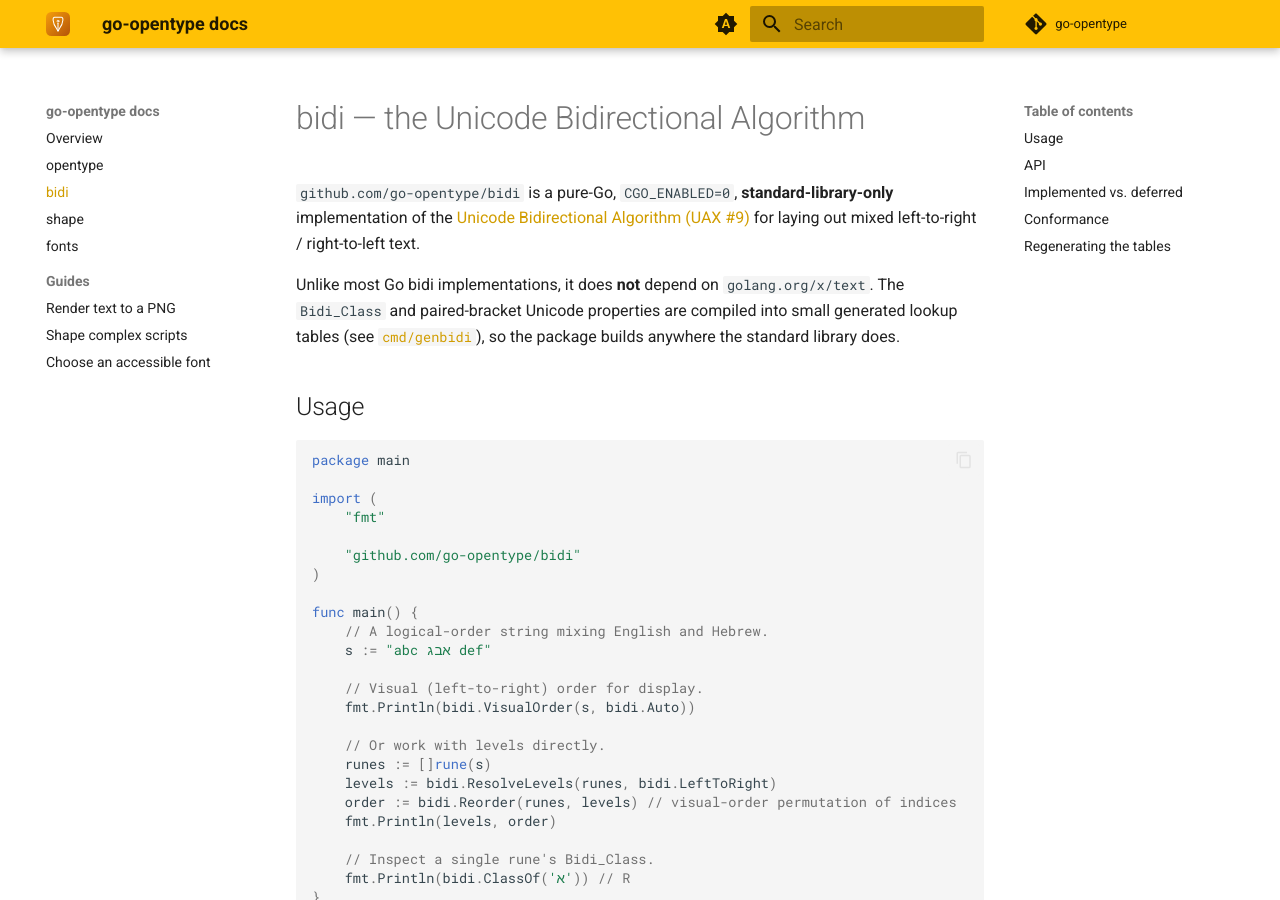
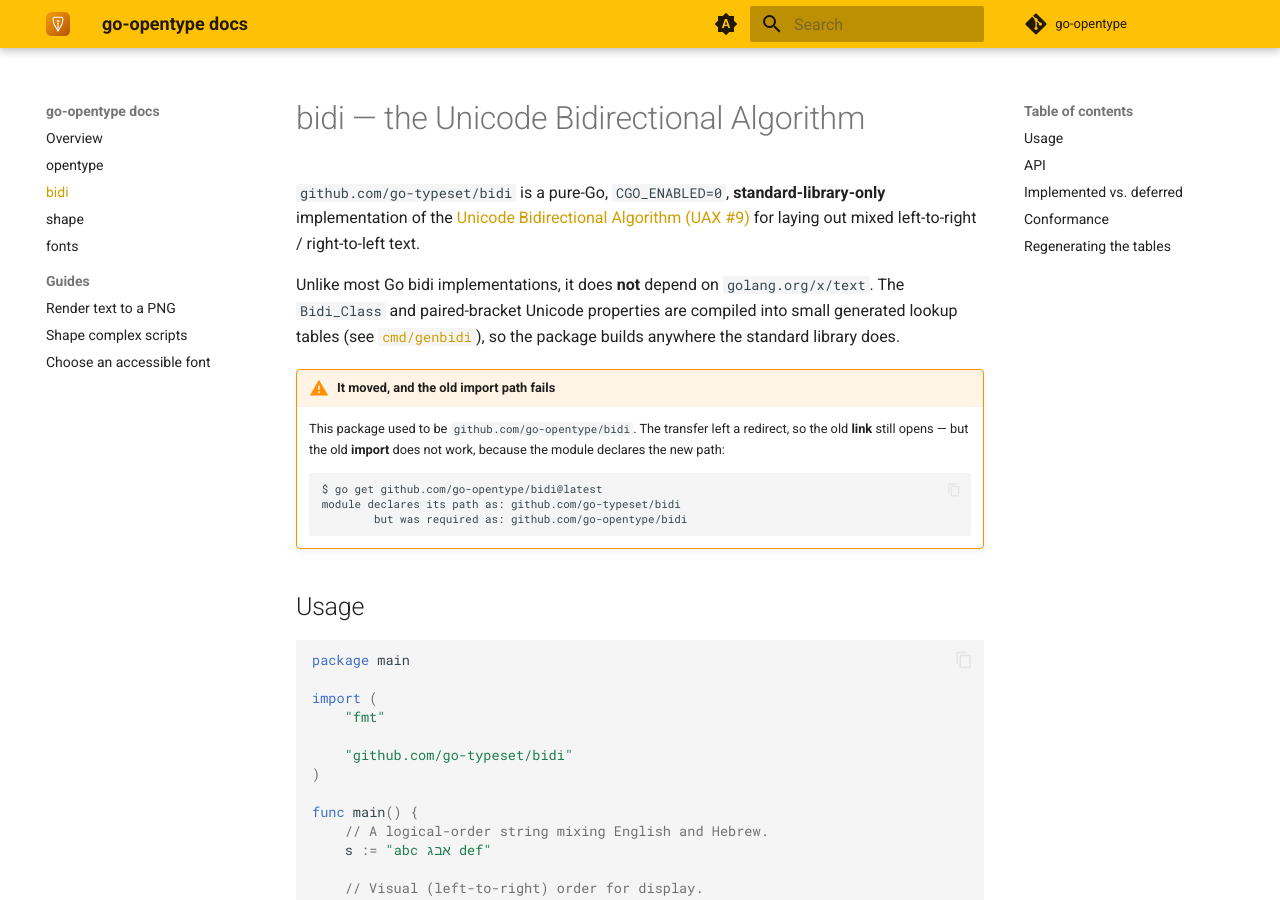
Before and after one commit to go-opentype/docs, an MkDocs documentation site: the page built from docs/bidi.md, in a window 1280 px wide and 900 px high. Built offline with MkDocs 1.6.1 and Material for MkDocs 9.7.7, drawn with Linux system fonts in a browser that asks for light colours; the version menu is left out; some of the changed text lies outside the part shown.

Commit message:
The import in the code block fails (#10)
docs/bidi.md carried github.com/go-opentype/bidi five times, once inside a
copy-pasteable import block. That is the worst place for it: a reader copies the
snippet, and Go refuses.

  $ go get github.com/go-opentype/bidi@latest
  module declares its path as: github.com/go-typeset/bidi
          but was required as: github.com/go-opentype/bidi

The transfer left a redirect, so every LINK on the page opened correctly. Only
the import was broken, and nothing on a documentation site tests an import.

The three remaining occurrences of the old path are the warning that explains
it. Built with mkdocs --strict.

Co-authored-by: Claude Opus 5 <noreply@anthropic.com>

````diff
--- a/docs/bidi.md
+++ b/docs/bidi.md
@@ -1,6 +1,6 @@
 # bidi — the Unicode Bidirectional Algorithm
 
-`github.com/go-opentype/bidi` is a pure-Go, `CGO_ENABLED=0`,
+`github.com/go-typeset/bidi` is a pure-Go, `CGO_ENABLED=0`,
 **standard-library-only** implementation of the
 [Unicode Bidirectional Algorithm (UAX #9)](https://www.unicode.org/reports/tr9/)
 for laying out mixed left-to-right / right-to-left text.
@@ -8,8 +8,20 @@ for laying out mixed left-to-right / right-to-left text.
 Unlike most Go bidi implementations, it does **not** depend on
 `golang.org/x/text`. The `Bidi_Class` and paired-bracket Unicode properties
 are compiled into small generated lookup tables (see
-[`cmd/genbidi`](https://github.com/go-opentype/bidi/tree/main/cmd/genbidi)),
+[`cmd/genbidi`](https://github.com/go-typeset/bidi/tree/main/cmd/genbidi)),
 so the package builds anywhere the standard library does.
+
+!!! warning "It moved, and the old import path fails"
+
+    This package used to be `github.com/go-opentype/bidi`. The transfer left a
+    redirect, so the old **link** still opens — but the old **import** does not
+    work, because the module declares the new path:
+
+    ```
+    $ go get github.com/go-opentype/bidi@latest
+    module declares its path as: github.com/go-typeset/bidi
+            but was required as: github.com/go-opentype/bidi
+    ```
 
 ## Usage
 
@@ -19,7 +31,7 @@ package main
 import (
 	"fmt"
 
-	"github.com/go-opentype/bidi"
+	"github.com/go-typeset/bidi"
 )
 
 func main() {
@@ -97,5 +109,5 @@ This fetches the latest `DerivedBidiClass.txt` and `BidiBrackets.txt` from
 the Unicode Character Database and rewrites `bidiclass_table.go` and
 `bidibrackets_table.go`.
 
-Source: [github.com/go-opentype/bidi](https://github.com/go-opentype/bidi) ·
-[pkg.go.dev](https://pkg.go.dev/github.com/go-opentype/bidi)
+Source: [github.com/go-typeset/bidi](https://github.com/go-typeset/bidi) ·
+[pkg.go.dev](https://pkg.go.dev/github.com/go-typeset/bidi)
````
